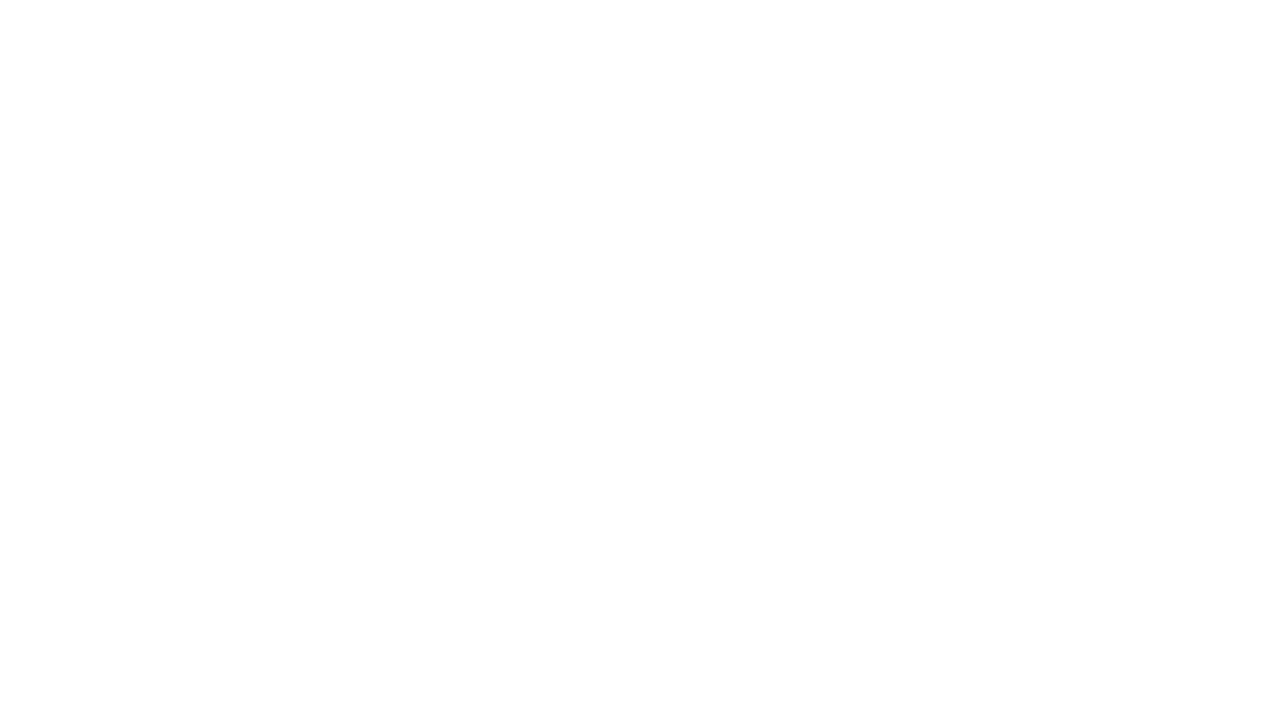
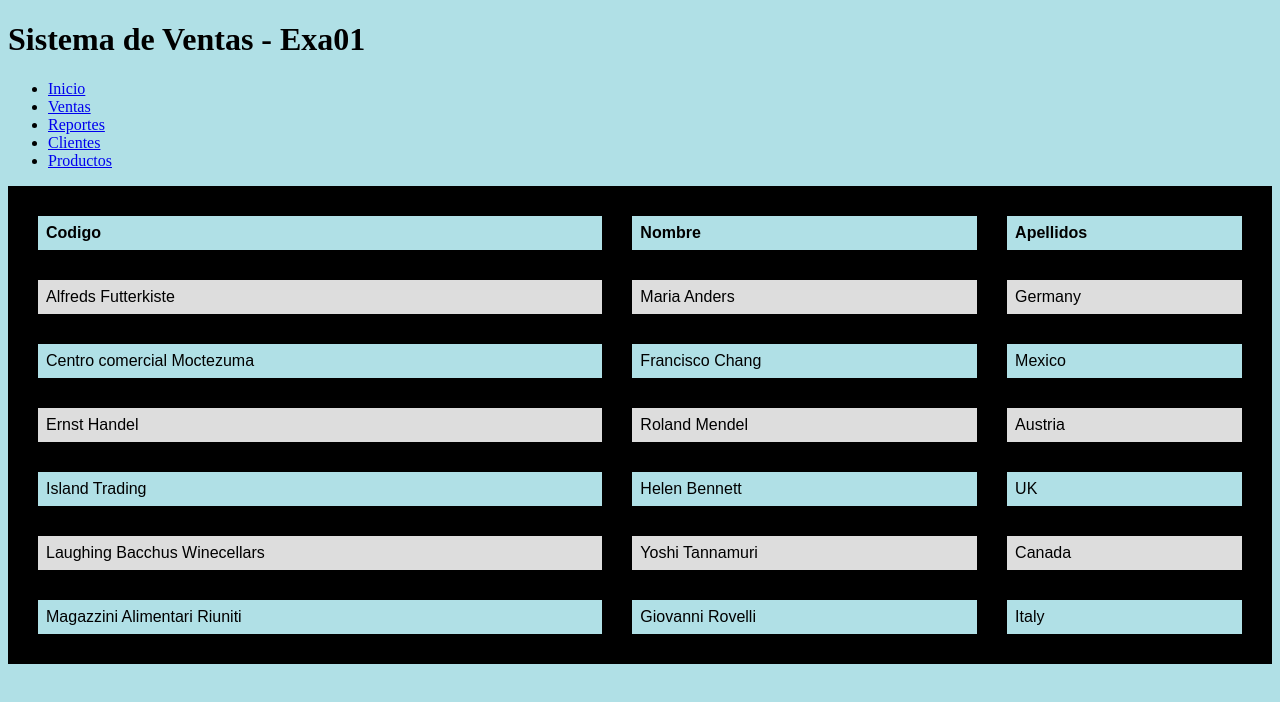
Before and after one commit to josuemate2110/prueba_lp_01, a plain HTML site: page index.html in a window 1280 px wide. Drawn offline with Linux system fonts and the light colour scheme; files that its build step writes are made by us from their sources.

Commit message:
Avance 1

```diff
--- a/css/styles.css
+++ b/css/styles.css
@@ -0,0 +1,18 @@
+body {
+    background-color: powderblue;
+}
+table {
+    font-family: arial, sans-serif;
+    border-collapse: collapse;
+    width: 100%;
+  }
+
+  td, th {
+    border: 30px solid black;
+    text-align: left;
+    padding: 8px;
+  }
+
+  tr:nth-child(even) {
+    background-color: #dddddd;
+  }
--- a/index.html
+++ b/index.html
@@ -4,9 +4,61 @@
     <meta charset="UTF-8">
     <meta name="viewport" content="width=device-width, initial-scale=1.0">
     <meta http-equiv="X-UA-Compatible" content="ie=edge">
-    <title>Document</title>
+    <link rel="stylesheet" href="styles.css">
+    <title>Ventas</title>
 </head>
 <body>
-
+    <header>
+        <h1>Sistema de Ventas - Exa01</h1>
+    </header>
+    <nav>
+            <ul>
+                    <li><a href="#">Inicio</a></li>
+                    <li><a href="#">Ventas</a></li>
+                    <li><a href="#">Reportes</a></li>
+                    <li><a href="#">Clientes</a></li>
+                    <li><a href="#">Productos</a></li>
+                </ul>
+    </nav>
+    <main>
+            <table>
+                    <tr>
+                      <th>Codigo</th>
+                      <th>Nombre</th>
+                      <th>Apellidos</th>
+                    </tr>
+                    <tr>
+                      <td>Alfreds Futterkiste</td>
+                      <td>Maria Anders</td>
+                      <td>Germany</td>
+                    </tr>
+                    <tr>
+                      <td>Centro comercial Moctezuma</td>
+                      <td>Francisco Chang</td>
+                      <td>Mexico</td>
+                    </tr>
+                    <tr>
+                      <td>Ernst Handel</td>
+                      <td>Roland Mendel</td>
+                      <td>Austria</td>
+                    </tr>
+                    <tr>
+                      <td>Island Trading</td>
+                      <td>Helen Bennett</td>
+                      <td>UK</td>
+                    </tr>
+                    <tr>
+                      <td>Laughing Bacchus Winecellars</td>
+                      <td>Yoshi Tannamuri</td>
+                      <td>Canada</td>
+                    </tr>
+                    <tr>
+                      <td>Magazzini Alimentari Riuniti</td>
+                      <td>Giovanni Rovelli</td>
+                      <td>Italy</td>
+                    </tr>
+                  </table>
+    </main>
+    <footer></footer>
 </body>
 </html>
```
